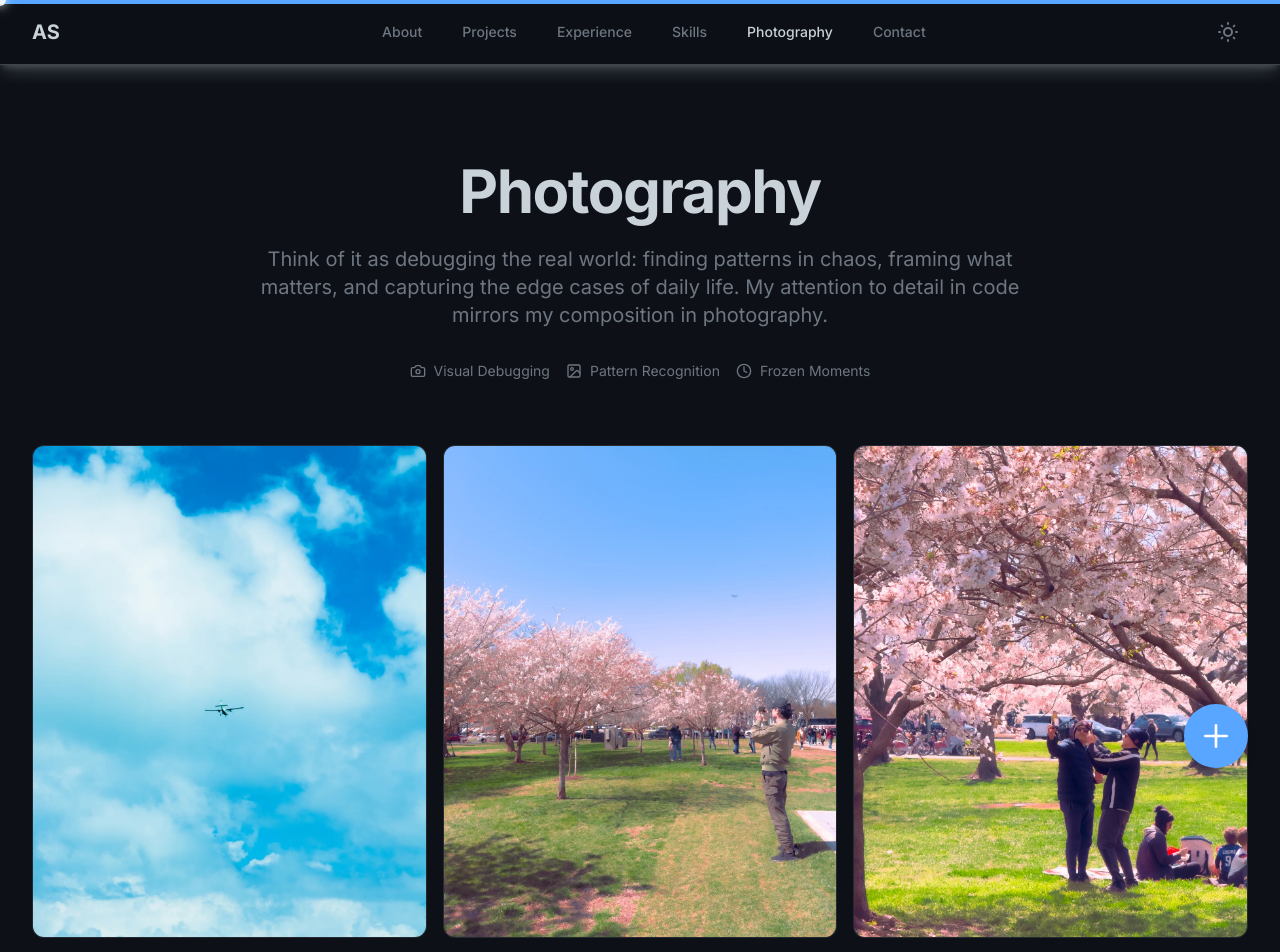
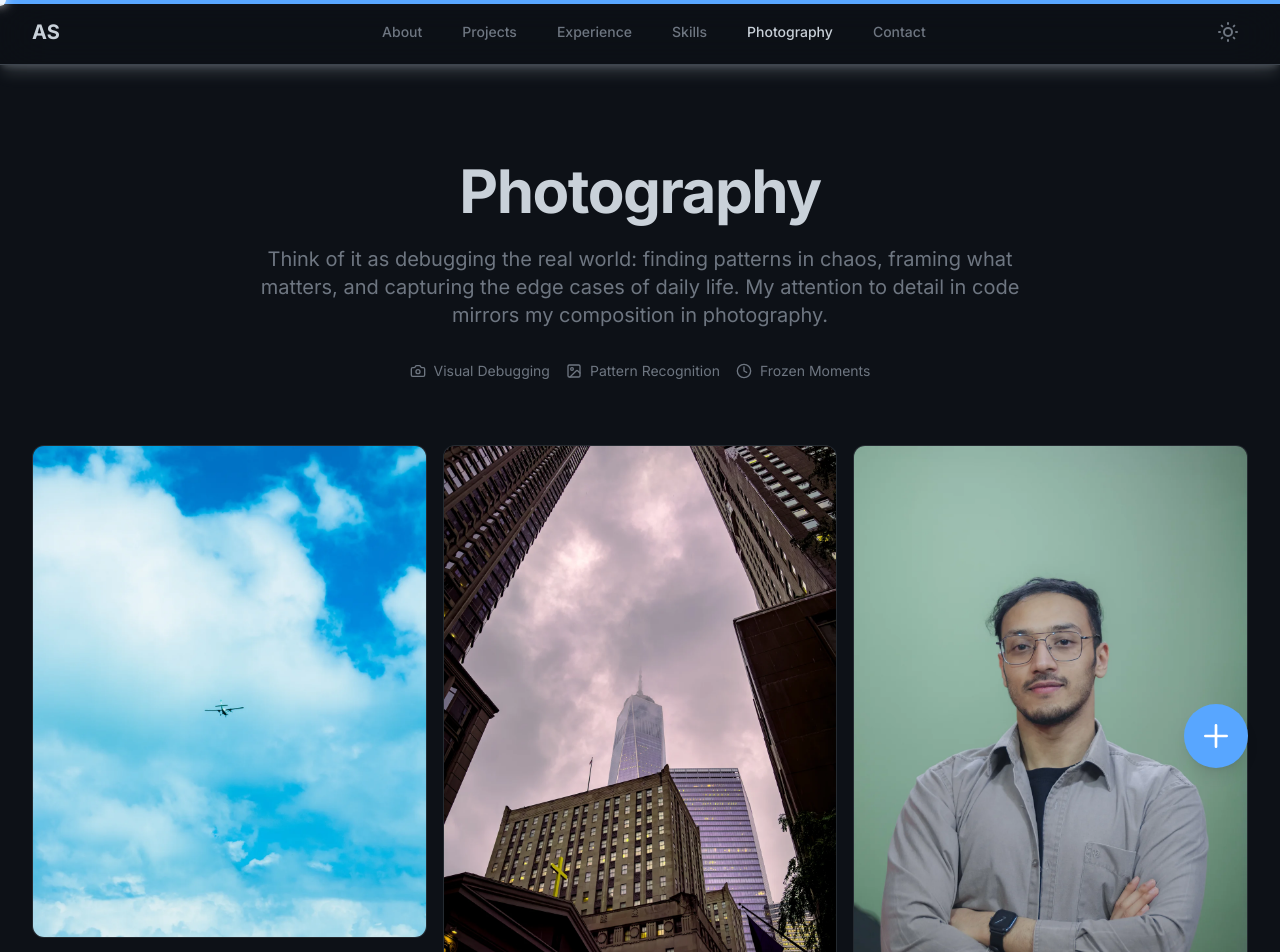
Before and after one commit to aabhiyann/portfolio-abhiyan, a React (Vite) app: page /photography in a window 1280 px wide. Shown: the top 952 px of the page. Built offline with nearby package versions, Linux system fonts and the light colour scheme.

Commit message:
fix: restore original masonry columns layout for photography
Restored CSS columns masonry layout (the original before any changes).
This layout naturally preserves aspect ratios and flows better.

```diff
--- a/src/components/PhotographyGallery.tsx
+++ b/src/components/PhotographyGallery.tsx
@@ -20,16 +20,16 @@ function PhotographyGallery({ limit }: { limit?: number }) {
 
   return (
     <>
-      {/* Gallery Grid - Preserves original aspect ratios */}
-      <div className="grid grid-cols-1 sm:grid-cols-2 lg:grid-cols-3 gap-4">
+      {/* Gallery Grid */}
+      <div className="columns-1 sm:columns-2 lg:columns-3 gap-4 [column-fill:_balance]">
         {photographyImages.slice(0, limit).map((image, index) => (
           <motion.figure
             key={index}
-            className="relative break-inside-avoid rounded-xl overflow-hidden border border-border-primary/50 group cursor-pointer bg-card/50"
+            className="relative mb-4 break-inside-avoid rounded-xl overflow-hidden border border-border-primary/50 group cursor-pointer bg-card/50"
             initial={{ opacity: 0, y: 20 }}
             whileInView={{ opacity: 1, y: 0 }}
             viewport={{ once: true }}
-            transition={{ duration: 0.6, delay: (index % 6) * 0.1 }}
+            transition={{ duration: 0.6, delay: index * 0.1 }}
             onClick={() => openLightbox(image)}
           >
             <div className="overflow-hidden">
```
